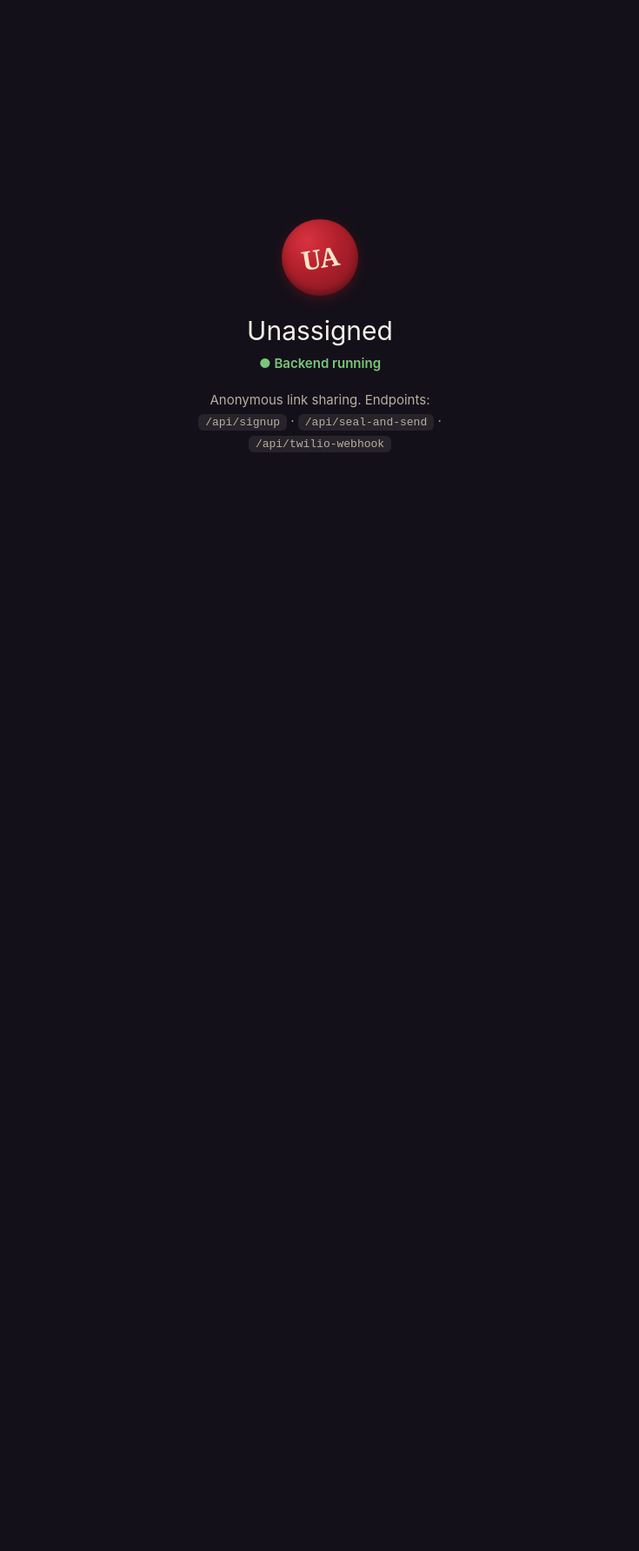
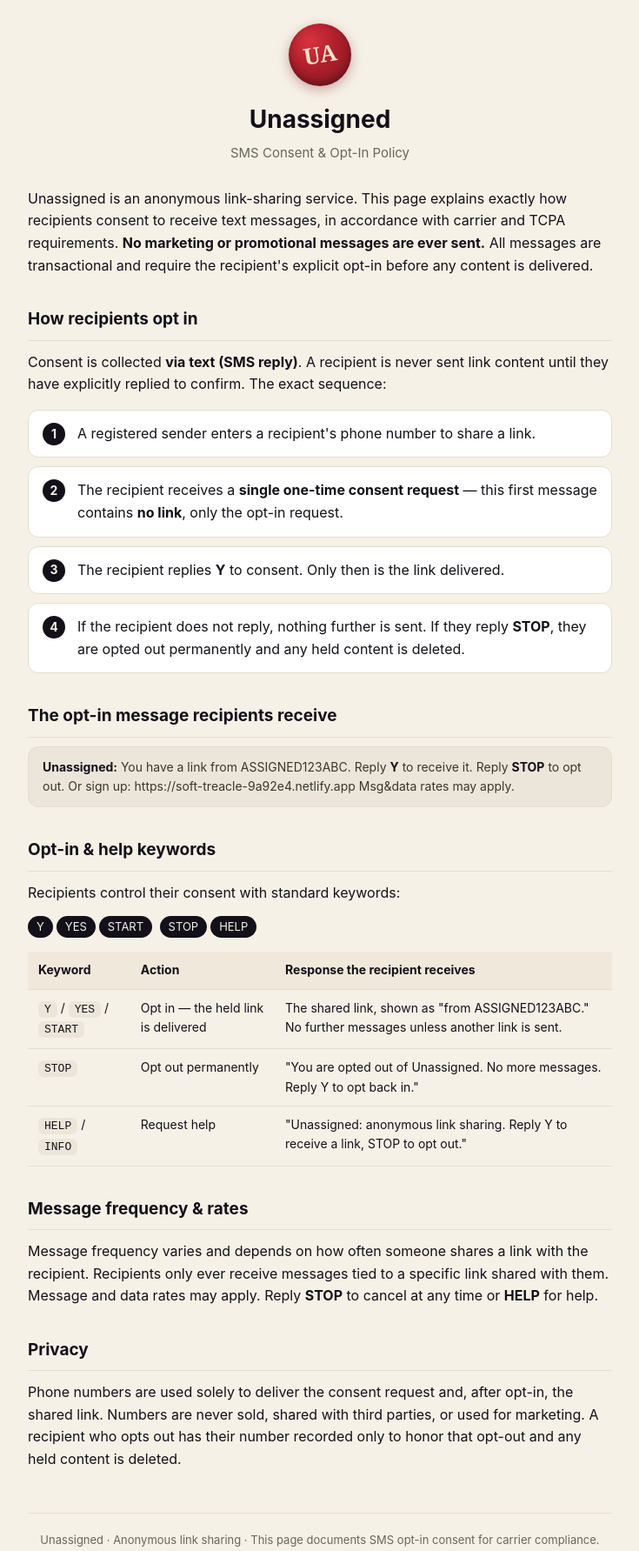
Before and after one commit to unassignedapp/Unassigned, a plain HTML site: page site/index.html in a window 1280 px wide. Shown: the part 37-1820 px from the top of the page at 87% size, without its empty margins (272-1007 px from the left). Before the commit the page ends 848 px from the top, so only its background shows below. Drawn offline with Linux system fonts and the light colour scheme.

Commit message:
Update index.html

```diff
--- a/site/index.html
+++ b/site/index.html
@@ -3,30 +3,114 @@
 <head>
 <meta charset="UTF-8">
 <meta name="viewport" content="width=device-width, initial-scale=1.0">
-<title>Unassigned</title>
+<title>Unassigned — SMS Consent & Opt-In</title>
 <style>
-  body{font-family:-apple-system,BlinkMacSystemFont,"Segoe UI",Roboto,sans-serif;
-    background:#141019;color:#f6f1e7;margin:0;min-height:100vh;display:flex;
-    align-items:center;justify-content:center;text-align:center;padding:24px}
-  .seal{width:88px;height:88px;margin:0 auto 22px;border-radius:50%;
-    background:radial-gradient(circle at 34% 28%,#d8323f,#b0202b 42%,#7c1620);
+  :root{--ink:#141019;--cream:#f6f1e7;--muted:#6b6559;--line:#e5ddcf;--seal:#b0202b;}
+  *{box-sizing:border-box;}
+  body{font-family:-apple-system,BlinkMacSystemFont,"Segoe UI",Roboto,Helvetica,Arial,sans-serif;
+    margin:0;background:var(--cream);color:var(--ink);line-height:1.6;}
+  .wrap{max-width:720px;margin:0 auto;padding:40px 24px 80px;}
+  header{text-align:center;padding:24px 0 8px;}
+  .seal{width:72px;height:72px;margin:0 auto 16px;border-radius:50%;
+    background:radial-gradient(circle at 34% 28%,#d8323f,var(--seal) 42%,#7c1620);
     display:flex;align-items:center;justify-content:center;
-    box-shadow:0 4px 14px rgba(124,22,32,.4),inset 0 -4px 8px rgba(0,0,0,.32)}
-  .seal span{font-family:Georgia,serif;font-size:30px;color:#f6e3cb;font-weight:700;transform:rotate(-9deg);letter-spacing:-1px}
-  h1{font-weight:400;font-size:30px;margin:0 0 8px}
-  .ok{color:#7ac77a;font-weight:600;margin:0 0 18px}
-  p{color:#b9afa0;line-height:1.6;font-size:15px;max-width:360px;margin:0 auto}
-  code{background:rgba(255,255,255,.08);padding:2px 8px;border-radius:6px;font-size:13px}
+    box-shadow:0 4px 14px rgba(124,22,32,.35),inset 0 -4px 8px rgba(0,0,0,.3);}
+  .seal span{font-family:Georgia,serif;font-size:26px;color:#f6e3cb;font-weight:700;transform:rotate(-9deg);}
+  h1{font-size:28px;margin:8px 0 4px;font-weight:700;}
+  .sub{color:var(--muted);font-size:15px;margin-bottom:8px;}
+  h2{font-size:19px;margin:34px 0 10px;padding-bottom:8px;border-bottom:1px solid var(--line);}
+  p{margin:12px 0;}
+  ol.flow{counter-reset:step;list-style:none;padding:0;margin:16px 0;}
+  ol.flow li{position:relative;padding:14px 16px 14px 56px;margin:10px 0;background:#fff;
+    border:1px solid var(--line);border-radius:12px;}
+  ol.flow li::before{counter-increment:step;content:counter(step);
+    position:absolute;left:16px;top:14px;width:26px;height:26px;border-radius:50%;
+    background:var(--ink);color:var(--cream);display:flex;align-items:center;justify-content:center;
+    font-size:14px;font-weight:700;}
+  .msg{background:#ece6da;border-radius:12px;padding:12px 16px;margin:10px 0;
+    font-size:14px;color:#3a352c;border:1px solid var(--line);}
+  .msg b{color:var(--ink);}
+  table{width:100%;border-collapse:collapse;margin:14px 0;font-size:14px;}
+  th,td{text-align:left;padding:10px 12px;border-bottom:1px solid var(--line);vertical-align:top;}
+  th{background:#efe8db;font-weight:700;}
+  code{background:#ece6da;padding:2px 7px;border-radius:6px;font-size:13px;}
+  footer{margin-top:48px;padding-top:20px;border-top:1px solid var(--line);
+    color:var(--muted);font-size:13px;text-align:center;}
+  .kw{display:inline-block;background:var(--ink);color:var(--cream);padding:2px 10px;
+    border-radius:20px;font-size:13px;margin:2px 4px 2px 0;}
 </style>
 </head>
 <body>
-  <div>
+<div class="wrap">
+  <header>
     <div class="seal"><span>UA</span></div>
     <h1>Unassigned</h1>
-    <p class="ok">● Backend running</p>
-    <p>Anonymous link sharing. Endpoints:<br>
-      <code>/api/signup</code> · <code>/api/seal-and-send</code> · <code>/api/twilio-webhook</code>
-    </p>
+    <div class="sub">SMS Consent &amp; Opt-In Policy</div>
+  </header>
+
+  <p>Unassigned is an anonymous link-sharing service. This page explains exactly how
+     recipients consent to receive text messages, in accordance with carrier and TCPA
+     requirements. <b>No marketing or promotional messages are ever sent.</b> All messages
+     are transactional and require the recipient's explicit opt-in before any content is delivered.</p>
+
+  <h2>How recipients opt in</h2>
+  <p>Consent is collected <b>via text (SMS reply)</b>. A recipient is never sent link
+     content until they have explicitly replied to confirm. The exact sequence:</p>
+  <ol class="flow">
+    <li>A registered sender enters a recipient's phone number to share a link.</li>
+    <li>The recipient receives a <b>single one-time consent request</b> — this first
+        message contains <b>no link</b>, only the opt-in request.</li>
+    <li>The recipient replies <b>Y</b> to consent. Only then is the link delivered.</li>
+    <li>If the recipient does not reply, nothing further is sent. If they reply
+        <b>STOP</b>, they are opted out permanently and any held content is deleted.</li>
+  </ol>
+
+  <h2>The opt-in message recipients receive</h2>
+  <div class="msg">
+    <b>Unassigned:</b> You have a link from ASSIGNED123ABC. Reply <b>Y</b> to receive it.
+    Reply <b>STOP</b> to opt out. Or sign up: https://soft-treacle-9a92e4.netlify.app
+    Msg&amp;data rates may apply.
   </div>
+
+  <h2>Opt-in &amp; help keywords</h2>
+  <p>Recipients control their consent with standard keywords:</p>
+  <span class="kw">Y</span><span class="kw">YES</span><span class="kw">START</span>
+  <span class="kw">STOP</span><span class="kw">HELP</span>
+  <table>
+    <tr><th>Keyword</th><th>Action</th><th>Response the recipient receives</th></tr>
+    <tr>
+      <td><code>Y</code> / <code>YES</code> / <code>START</code></td>
+      <td>Opt in — the held link is delivered</td>
+      <td>The shared link, shown as "from ASSIGNED123ABC." No further messages unless another link is sent.</td>
+    </tr>
+    <tr>
+      <td><code>STOP</code></td>
+      <td>Opt out permanently</td>
+      <td>"You are opted out of Unassigned. No more messages. Reply Y to opt back in."</td>
+    </tr>
+    <tr>
+      <td><code>HELP</code> / <code>INFO</code></td>
+      <td>Request help</td>
+      <td>"Unassigned: anonymous link sharing. Reply Y to receive a link, STOP to opt out."</td>
+    </tr>
+  </table>
+
+  <h2>Message frequency &amp; rates</h2>
+  <p>Message frequency varies and depends on how often someone shares a link with the
+     recipient. Recipients only ever receive messages tied to a specific link shared with
+     them. Message and data rates may apply. Reply <b>STOP</b> to cancel at any time or
+     <b>HELP</b> for help.</p>
+
+  <h2>Privacy</h2>
+  <p>Phone numbers are used solely to deliver the consent request and, after opt-in, the
+     shared link. Numbers are never sold, shared with third parties, or used for marketing.
+     A recipient who opts out has their number recorded only to honor that opt-out and any
+     held content is deleted.</p>
+
+  <footer>
+    Unassigned &middot; Anonymous link sharing &middot; This page documents SMS opt-in
+    consent for carrier compliance.
+  </footer>
+</div>
 </body>
 </html>
```
